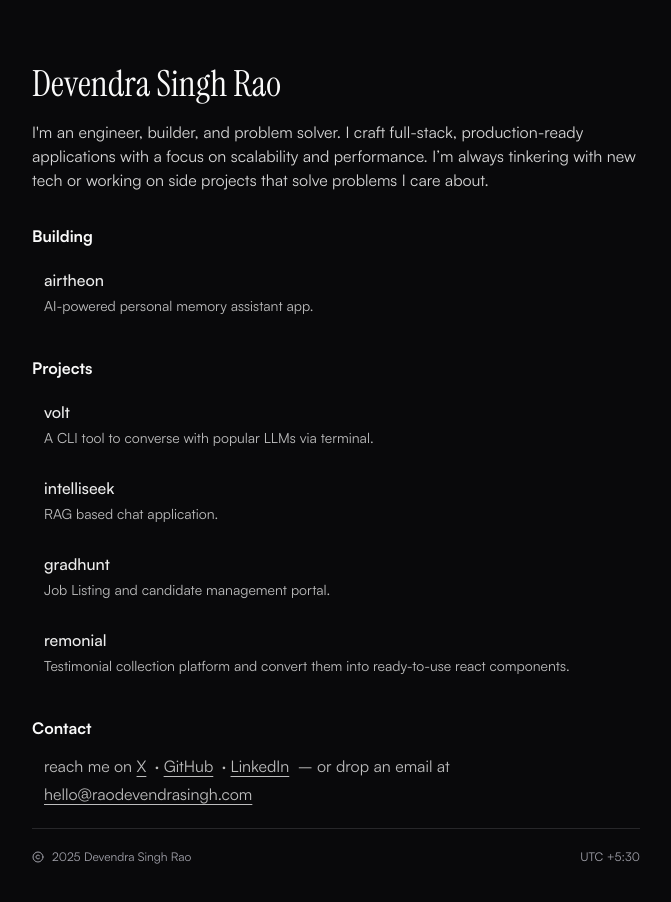
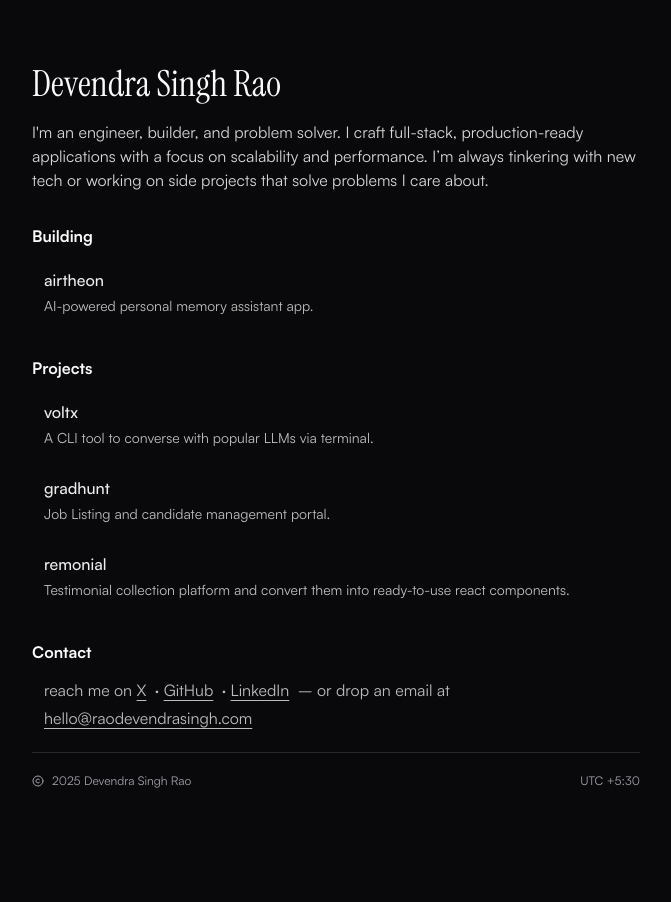
Before and after one commit to raodevendrasingh/site, a Next.js app: page / in a window 1280 px wide. Shown: the top 902 px of the page, without its empty margins (304-975 px from the left). After the commit the page ends 833 px from the top, so only its background shows below. Built offline with nearby package versions, Linux system fonts and the light colour scheme.

Commit message:
fix: filter rendered projects, update hrefs

```diff
--- a/src/app/page.tsx
+++ b/src/app/page.tsx
@@ -33,9 +33,11 @@ export default function Home() {
             <section className="flex flex-col">
                 <h2 className="font-semibold pb-3">Projects</h2>
                 <div className="flex flex-col gap-3">
-                    {projects.map((item) => (
-                        <ProjectCard key={item.id} project={item} />
-                    ))}
+                    {projects
+                        .filter((item) => item.show)
+                        .map((item) => (
+                            <ProjectCard key={item.id} project={item} />
+                        ))}
                 </div>
             </section>
 
--- a/src/components/name-transition.tsx
+++ b/src/components/name-transition.tsx
@@ -34,7 +34,7 @@ export function NameTransition() {
                         )}
                     </span>
                     <span
-                        className="inline-block absolute left-0 top-2 transition-transform duration-300 ease-in-out translate-y-full group-hover:translate-y-0"
+                        className="inline-block absolute left-0 top-2.5 transition-transform duration-300 ease-in-out translate-y-full group-hover:translate-y-0"
                         style={{ viewTransitionName: "name-bottom" }}
                     >
                         {Array.from("raodevendrasingh").map((letter, index) => (
--- a/src/data/building.ts
+++ b/src/data/building.ts
@@ -3,6 +3,6 @@ export const building = [
         id: 1,
         title: "airtheon",
         description: "AI-powered personal memory assistant app.",
-        link: "https://github.com/raodevendrasingh/airtheon-web",
+        link: "https://github.com/airtheonlabs",
     },
 ];
--- a/src/data/projects.ts
+++ b/src/data/projects.ts
@@ -1,27 +1,31 @@
 export const projects = [
     {
         id: 1,
-        title: "volt",
+        title: "voltx",
         description: "A CLI tool to converse with popular LLMs via terminal.",
-        link: "https://github.com/raodevendrasingh/intelliseek",
+        link: "https://github.com/raodevendrasingh/voltx",
+        show: true,
     },
     {
         id: 2,
         title: "intelliseek",
         description: "RAG based chat application.",
         link: "https://github.com/raodevendrasingh/intelliseek",
+        show: false,
     },
     {
         id: 3,
         title: "gradhunt",
         description: "Job Listing and candidate management portal.",
         link: "https://github.com/raodevendrasingh/gradhunt",
+        show: true,
     },
     {
         id: 4,
         title: "remonial",
         description:
             "Testimonial collection platform and convert them into ready-to-use react components.",
-        link: "https://github.com/raodevendrasingh/remonial-app",
+        link: "https://github.com/raodevendrasingh/remonial",
+        show: true,
     },
 ];
```
